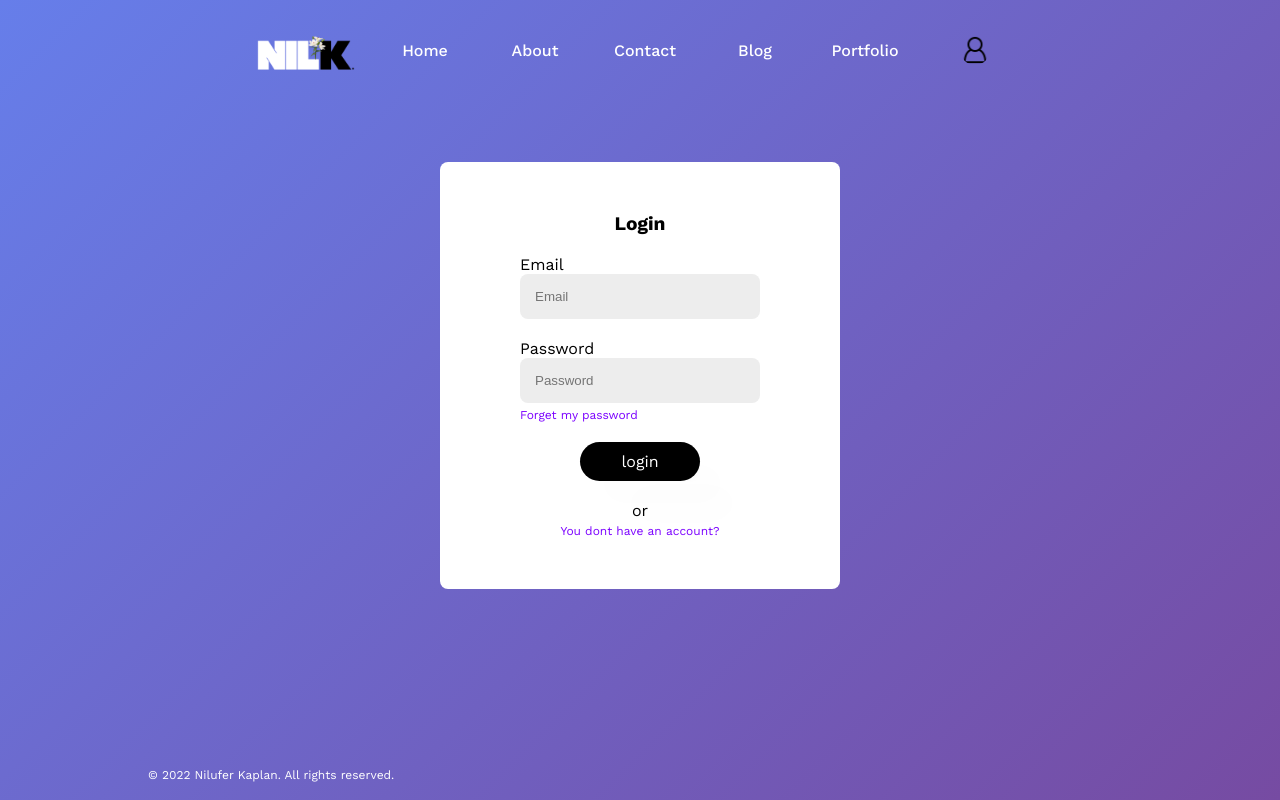
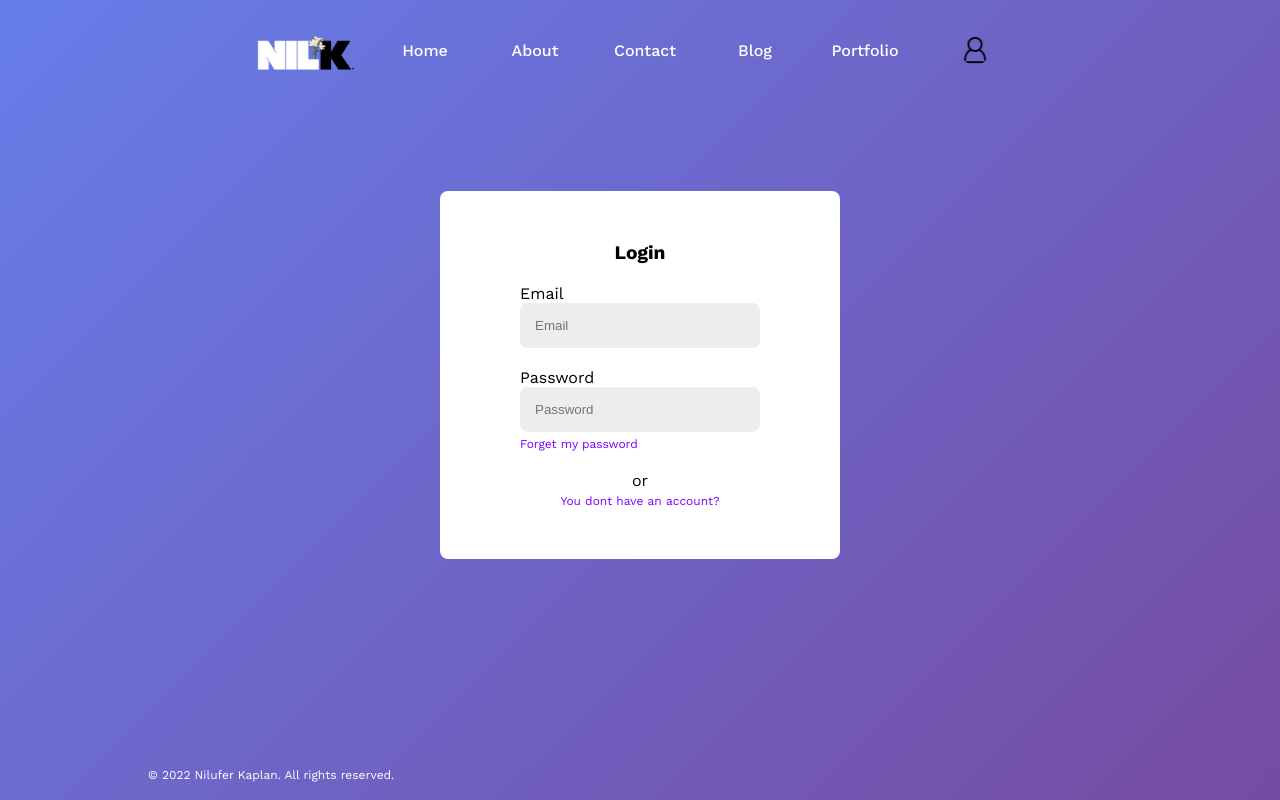
Before and after one commit to nilpeep/niluferkaplan.com, a Next.js app: page /login in a window 1280 px wide. Built offline with nearby package versions, Linux system fonts and the light colour scheme.

Commit message:
login formik

```diff
--- a/package.json
+++ b/package.json
@@ -14,12 +14,14 @@
     "dotenv": "^16.4.5",
     "express": "^4.19.2",
     "express-async-errors": "^3.1.1",
+    "formik": "^2.4.6",
     "mongoose": "^8.3.2",
     "next": "14.1.4",
     "react": "^18",
     "react-dom": "^18",
     "react-redux": "^9.1.1",
-    "react-slideshow-image": "^4.3.1"
+    "react-slideshow-image": "^4.3.1",
+    "yup": "^1.4.0"
   },
   "devDependencies": {
     "eslint": "^8",
--- a/src/app/(auth)/login/page.jsx
+++ b/src/app/(auth)/login/page.jsx
@@ -1,9 +1,10 @@
-import AuthCard from '@/components/authCards/loginCard'
+import LoginCard from '@/components/authCards/loginCard'
+
 
 const LoginPage = () => {
   return (
     <div style={{display:'flex', justifyContent:"center",alignItems:'center'}}>
-      <AuthCard/>
+      <LoginCard/>
     </div>
   )
 }
--- a/src/app/(auth)/register/page.jsx
+++ b/src/app/(auth)/register/page.jsx
@@ -1,5 +1,6 @@
 import RegisterCard from '@/components/authCards/registerCard'
 import React from 'react'
+
 
 
 const Register = () => {
--- a/src/components/authCards/loginCard.jsx
+++ b/src/components/authCards/loginCard.jsx
@@ -1,28 +1,141 @@
-import styles from './loginCard.module.css'
-import ButtonDark from '@/components/button/buttonDark'
-import ButtonLight from '@/components/button/buttonLight'
-import Link from 'next/link'
+"use client"
+
+import styles from "./loginCard.module.css";
+import ButtonDark from "@/components/button/buttonDark";
+import ButtonLight from "@/components/button/buttonLight";
+import Link from "next/link";
+import { Formik, Form, Field, ErrorMessage } from 'formik';
+import * as Yup from 'yup';
+
+const LoginSchema = Yup.object().shape({
+  email: Yup.string()
+    .email('Geçersiz email adresi')
+    .required('Email adresi gereklidir'),
+  password: Yup.string()
+    .min(2, 'Şifre çok kısa!')
+    .max(50, 'Şifre çok uzun!')
+    .required('Şifre gereklidir'),
+});
 
 const LoginCard = () => {
   return (
-    <form className={styles.form}>
+
+    <Formik
+    initialValues={{ email: '', password: '' }}
+    validationSchema={LoginSchema}
+    onSubmit={(values, { setSubmitting }) => {
+      setTimeout(() => {
+        alert(JSON.stringify(values, null, 2));
+        setSubmitting(false);
+      }, 400);
+    }}
+  >
+    <Form className={styles.form}>
     <p className={styles.header}>Login</p>
     <div className={styles.inputContainer}>
       <label htmlFor="email">Email</label>
-        <input className={styles.input} id="email" name="email" type="email" placeholder="Email" />
+      <input
+        className={styles.input}
+        type="email"
+        name="email"
+        id="email"
+        placeholder="Email"
+      />
     </div>
     <div className={styles.inputContainer}>
       <label htmlFor="password">Password</label>
-        <input className={styles.input} id="password" name="password" type="password" placeholder='Password' />
+      <input
+        className={styles.input}
+        id="password"
+        name="password"
+        type="password"
+        placeholder="Password"
+
+      />
       <p className={styles.link}>Forget my password</p>
     </div>
-      <ButtonDark text={'login'}/>
+    {/* <ButtonDark type={submit} disabled={isSubmitting} text={"login"} /> */}
     <div className={styles.actions}>
       <p>or</p>
-      <Link className={styles.link} href='/register'>You dont have an account?</Link>
+      <Link className={styles.link} href="/register">
+        You dont have an account?
+      </Link>
     </div>
-    </form>
-  )
-}
+  </Form>
+  </Formik>
+    // <div>
+    //   <h1>Anywhere in your app!</h1>
+    //   <Formik
+    //     initialValues={{ email: "", password: "" }}
+    //     validate={(values) => {
+    //       const errors = {};
+    //       if (!values.email) {
+    //         errors.email = "Required";
+    //       } else if (
+    //         !/^[A-Z0-9._%+-]+@[A-Z0-9.-]+\.[A-Z]{2,}$/i.test(values.email)
+    //       ) {
+    //         errors.email = "Invalid email address";
+    //       }
+    //       return errors;
+    //     }}
+    //     onSubmit={(values, { setSubmitting }) => {
+    //       setTimeout(() => {
+    //         alert(JSON.stringify(values, null, 2));
+    //         setSubmitting(false);
+    //       }, 400);
+    //     }}
+    //   >
+    //     {({
+    //       values,
+    //       errors,
+    //       touched,
+    //       handleChange,
+    //       handleBlur,
+    //       handleSubmit,
+    //       isSubmitting,
+    //       /* and other goodies */
+    //     }) => (
+    //       <form onSubmit={handleSubmit} className={styles.form}>
+    //         <p className={styles.header}>Login</p>
+    //         <div className={styles.inputContainer}>
+    //           <label htmlFor="email">Email</label>
+    //           <input
+    //             className={styles.input}
+    //             type="email"
+    //             name="email"
+    //             onChange={handleChange}
+    //             onBlur={handleBlur}
+    //             value={values.email}
+    //             id="email"
+    //             placeholder="Email"
+    //           />
+    //         </div>
+    //         <div className={styles.inputContainer}>
+    //           <label htmlFor="password">Password</label>
+    //           <input
+    //             className={styles.input}
+    //             id="password"
+    //             name="password"
+    //             type="password"
+    //             placeholder="Password"
+    //             onChange={handleChange}
+    //             onBlur={handleBlur}
+    //             value={values.password}
+    //           />
+    //           <p className={styles.link}>Forget my password</p>
+    //         </div>
+    //         {/* <ButtonDark type={submit} disabled={isSubmitting} text={"login"} /> */}
+    //         <div className={styles.actions}>
+    //           <p>or</p>
+    //           <Link className={styles.link} href="/register">
+    //             You dont have an account?
+    //           </Link>
+    //         </div>
+    //       </form>
+    //     )}
+    //   </Formik>
+    // </div>
+  );
+};
 
-export default LoginCard
+export default LoginCard;
```
Also changed, not shown: src/app/(auth)/actions.js (added), 2 other files (tests, documents, lock files or other folders). Lines whose indentation alone changed are shown as unchanged.
